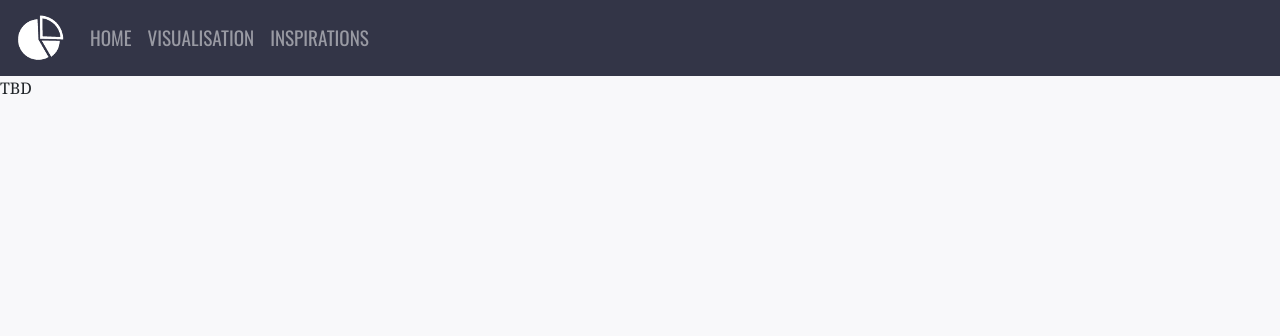
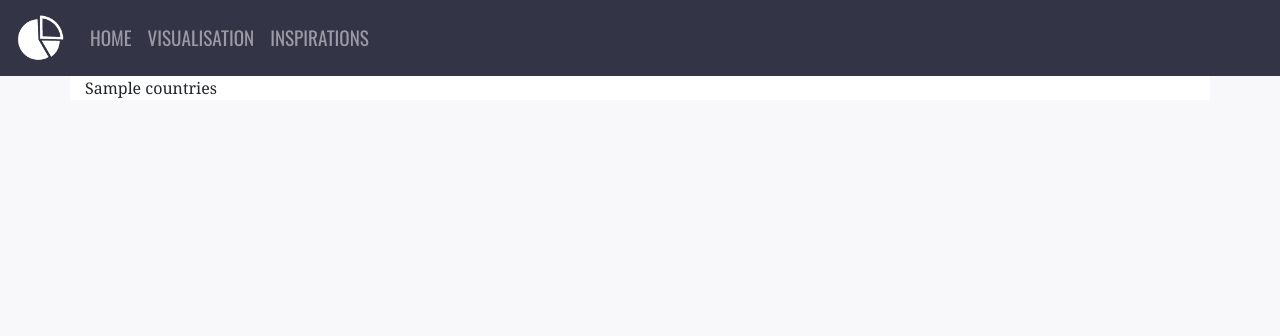
Before and after one commit to razamanaza/flask-backend, a Flask app: template templates/visual.html in a window 1280 px wide. Shown: the top 336 px of the page. Run offline with Flask 2, Linux system fonts and the light colour scheme; the template is opened without the code that fills it: most values are stand-ins (such as "Sample title", 1, 10 or a date in 2020); parts of the project's set-up code (start-up, migrations or seed data) failed here and were passed over.

Commit message:
Created sample DB connection using Mongoengine

```diff
--- a/app.py
+++ b/app.py
@@ -1,6 +1,13 @@
 from flask import Flask
 from flask import render_template
+from mongoengine import *
+
 app = Flask(__name__)
+
+connect('countries')
+
+class Country(Document):
+    name = StringField()
 
 @app.route('/')
 def index():
@@ -8,7 +15,14 @@ def index():
 
 @app.route('/visual')
 def visual():
-  return render_template('visual.html')
+  russia = Country(name = 'Russia')
+  russia.save()
+  nz = Country(name = 'New Zealand')
+  nz.save()
+  countries = []
+  for c in Country.objects:
+    countries.append(c.name)
+  return render_template('visual.html', countries = countries)
 
 @app.route('/inspirations')
 def inspirations():
--- a/templates/visual.html
+++ b/templates/visual.html
@@ -2,5 +2,7 @@
 {% block title %}Visualisation{% endblock %}
 
 {% block content %}
-<p>TBD</p>
+<div class="container">
+  {{countries}}
+</div>
 {%endblock%}
```
